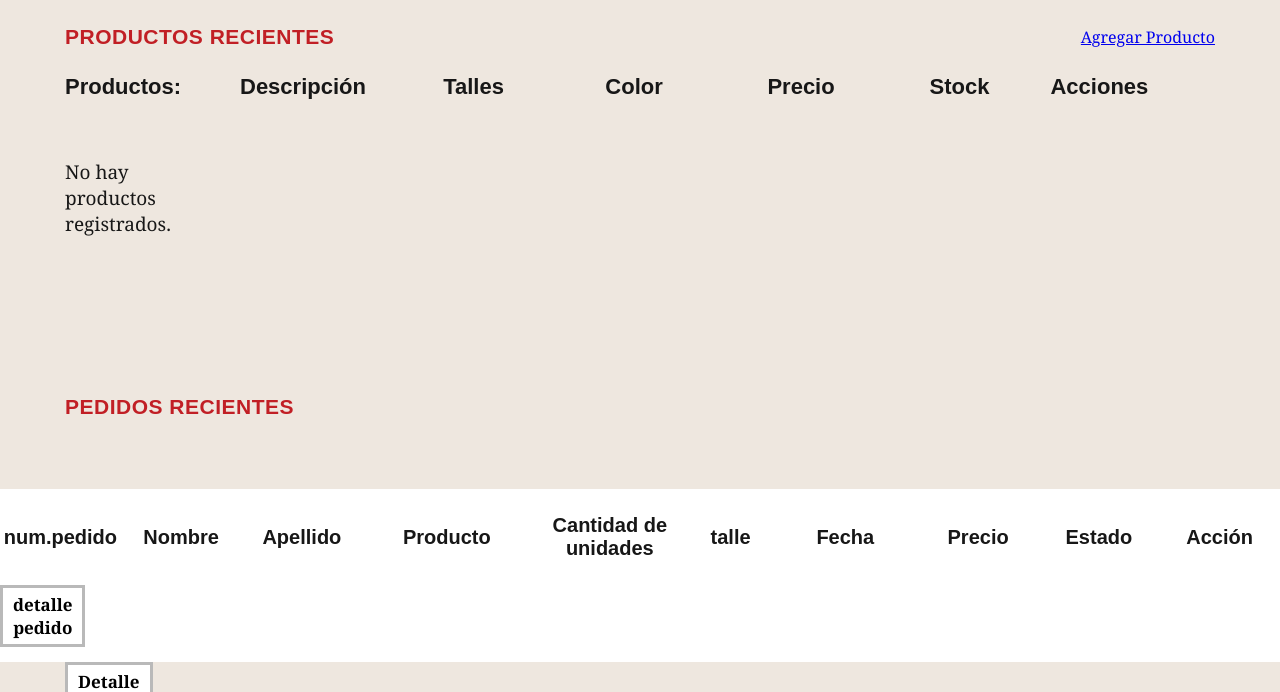
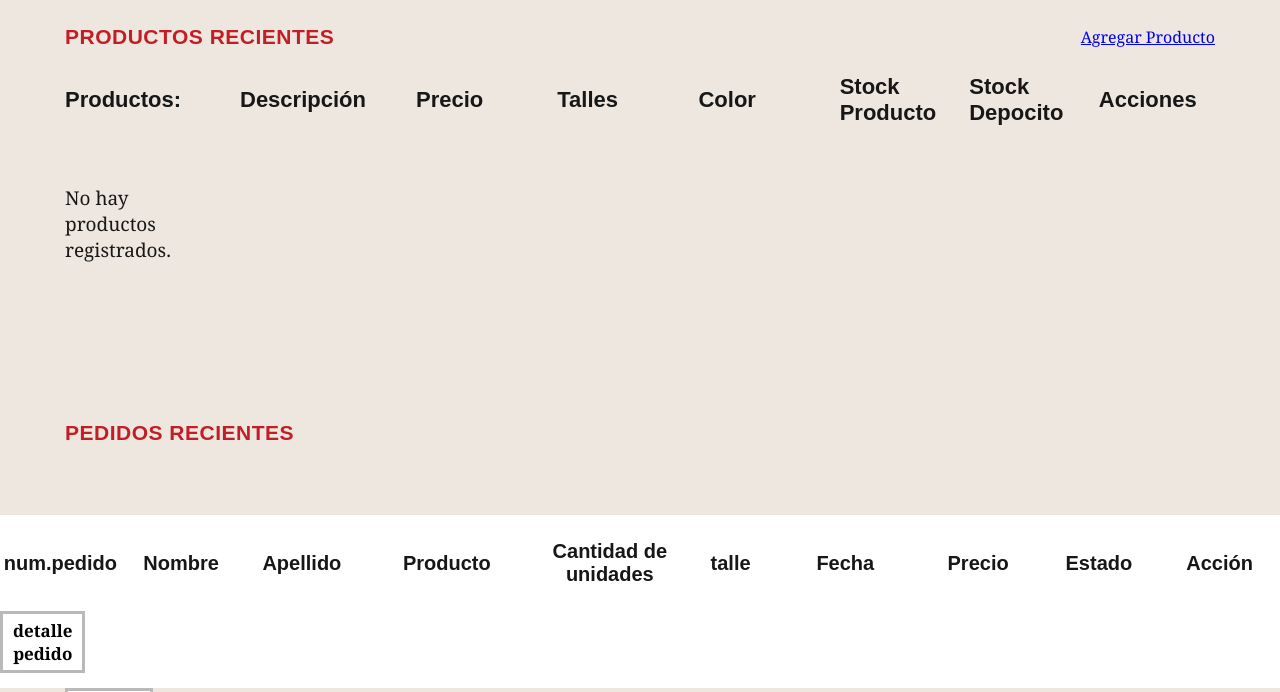
Before and after one commit to palomaponte07-maker/NUEVOPROYECTO, a Django app: page /administracion/ in a window 1280 px wide. Shown: the part 120-812 px from the top of the page. Run offline with Django 5.2, Linux system fonts and the light colour scheme; data that the repository does not hold is empty.

Commit message:
Guardo mis cambios

```diff
--- a/administracion/views.py
+++ b/administracion/views.py
@@ -1,12 +1,12 @@
 from django.shortcuts import render, redirect
 from .forms import ProductoForm
-from productos.models import Producto
 from productos.models import Producto, Imagen
 from pedidos.models import Pedido,DetallePedido
 
 def dashboard(request):
     productos = Producto.objects.all().order_by('-idProducto')[:10]
-
+    for producto in productos:
+        producto.precio_mostrar = f"{producto.precioVenta:,.2f}".replace(",", "X").replace(".", ",").replace("X", ".")
     pedidos = Pedido.objects.select_related('cliente').prefetch_related('detallepedido_set__producto').order_by('-idPedido')[:10]
     return render(
         request,
--- a/static/administracion/css/dashboard.css
+++ b/static/administracion/css/dashboard.css
@@ -98,8 +98,9 @@ h2 {
         1fr
         1fr
         1fr
-        0.7fr
-        1.2fr;
+        0.9fr
+        0.9fr
+        1fr;
 
     align-items: center;
     column-gap: 25px;
--- a/templates/administracion/dashboard.html
+++ b/templates/administracion/dashboard.html
@@ -31,10 +31,11 @@
                 <div class="producto-header">
                     <div>Productos:</div>
                     <div>Descripción</div>
+                    <div>Precio</div>
                     <div>Talles</div>
                     <div>Color</div>
-                    <div>Precio</div>
-                    <div>Stock</div>
+                    <div>Stock Producto</div>
+                    <div>Stock Depocito</div>
                     <div>Acciones</div>
                 </div>
 
@@ -51,14 +52,15 @@
                              </div>
                             {% endif %}
                         {% endwith %}
-
-                        <div class="producto-nombre">
-                         {{ producto.nombre }}
-                        </div>
                     </div>
 
                     <div>
                        {{ producto.descripcion }}
+                    </div>
+
+
+                    <div>
+                     ${{ producto.precio_mostrar }}
                     </div>
 
                     <div class="talles">
@@ -79,12 +81,17 @@
                     </div>
 
                     <div>
-                     ${{ producto.precioVenta }}
+                        {% for variante in producto.variantes.all %}
+                            {{ variante.stockProducto }}
+                            {% if not forloop.last %}, {% endif %}
+                        {% empty %}
+                            0
+                        {% endfor %}
                     </div>
 
                     <div>
-                    {% for variante in producto.variantes.all %}
-                        {{ variante.stockProducto }}
+                        {% for variante in producto.depocito.all %}
+                            {{ variante.stockDepocito }}
                             {% if not forloop.last %}, {% endif %}
                         {% empty %}
                             0
--- a/templates/administracion/productos/agregar.html
+++ b/templates/administracion/productos/agregar.html
@@ -273,7 +273,6 @@
                 type="hidden"
                 id="precioVenta"
                 name="precioVenta">
-
             <small>
                 Se calcula automáticamente con el costo + IVA.
             </small>
```
Also changed, not shown: media/productos/Pantalon.jpeg (added). Lines whose indentation alone changed are shown as unchanged.
